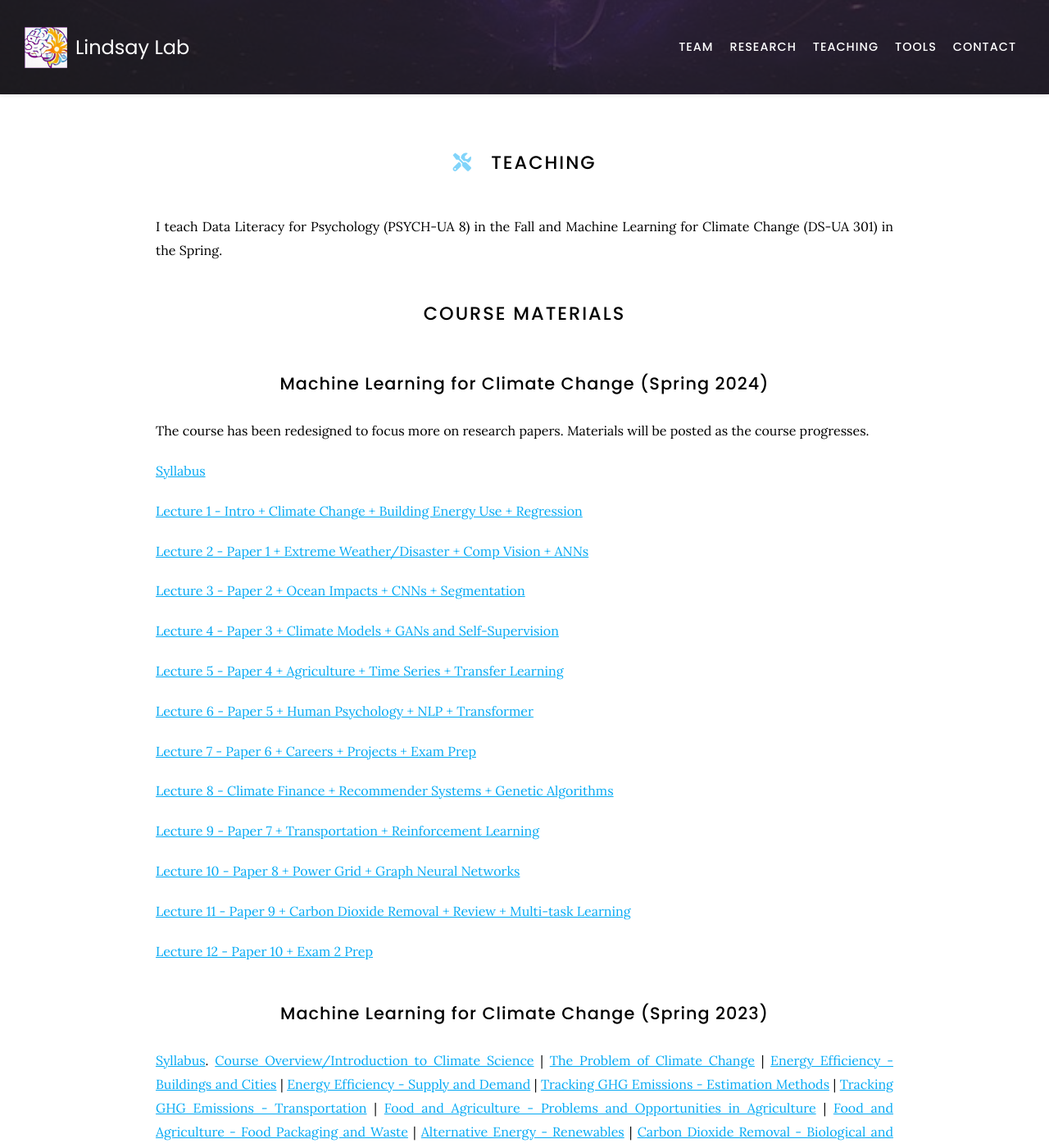
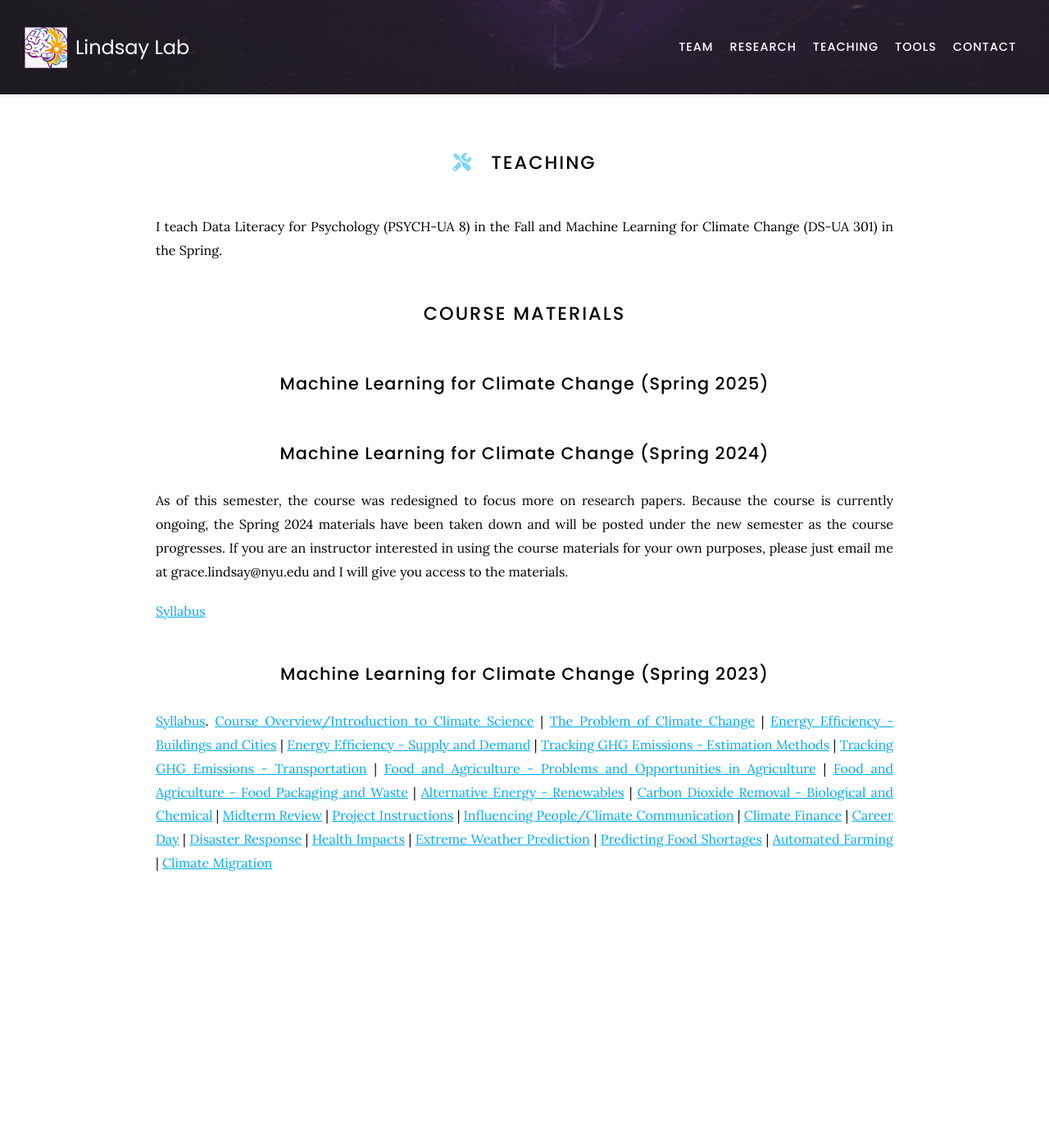
Before and after one commit to Lindsay-Lab/lindsay-lab.github.io, a Jekyll site: the page built from teaching/index.md, in a window 1280 px wide and 1400 px high. Shown: the whole window at 82% size. Built offline with Jekyll 4.4.1, drawn with Linux system fonts in a browser that asks for light colours; nearby versions of some CDN libraries.

Commit message:
Update index.md

```diff
--- a/teaching/index.md
+++ b/teaching/index.md
@@ -10,34 +10,15 @@ nav:
 I teach Data Literacy for Psychology (PSYCH-UA 8) in the Fall and Machine Learning for Climate Change (DS-UA 301) in the Spring.
 
 # Course Materials
+## Machine Learning for Climate Change (Spring 2025)
+
+
+
 ## Machine Learning for Climate Change (Spring 2024)
-The course has been redesigned to focus more on research papers. Materials will be posted as the course progresses.
+As of this semester, the course was redesigned to focus more on research papers. Because the course is currently ongoing, the Spring 2024 materials have been taken down and will be posted under the new semester as the course progresses. If you are an instructor interested in using the course materials for your own purposes, please just email me at grace.lindsay@nyu.edu and I will give you access to the materials.
 
 [Syllabus](https://lindsay-lab.github.io/ClimateML_Lectures/ML%20for%20Climate%20Syllabus%20Spring%2024-3.pdf)
 
-[Lecture 1 - Intro + Climate Change + Building Energy Use + Regression](https://lindsay-lab.github.io/ClimateML_Lectures/Lecture%201%20-%20Intro%20%2B%20Energy%20%2B%20Regression.pdf)
-
-[Lecture 2 - Paper 1 + Extreme Weather/Disaster + Comp Vision + ANNs](https://lindsay-lab.github.io/ClimateML_Lectures/Lecture%202%20-%20Paper%201%20%2B%20Extreme%20Weather%20%2B%20Comp%20Vision.pdf)
-
-[Lecture 3 - Paper 2 + Ocean Impacts + CNNs + Segmentation](https://lindsay-lab.github.io/ClimateML_Lectures/Lecture%203%20-%20Paper%202%20%2B%20Ocean%20Impacts%20%2B%20CNN_Segmentation.pdf)
-
-[Lecture 4 - Paper 3 + Climate Models + GANs and Self-Supervision](https://lindsay-lab.github.io/ClimateML_Lectures/Lecture%204%20-%20Paper%203%20%2B%20Climate%20Models%20%2B%20GANs%20and%20Self-Supervision.pdf)
-
-[Lecture 5 - Paper 4 + Agriculture + Time Series + Transfer Learning](https://lindsay-lab.github.io/ClimateML_Lectures/Lecture%205%20-%20Paper%204%20%2B%20Agriculture%20%2B%20Time%20Series%20%2B%20Transfer%20Learning.pdf)
-
-[Lecture 6 - Paper 5 + Human Psychology + NLP + Transformer](https://lindsay-lab.github.io/ClimateML_Lectures/Lecture%206%20-%20Paper%205%20%2B%20Human%20Psychology%20%2B%20NLP%20%2B%20Transformer.pdf)
-
-[Lecture 7 - Paper 6 + Careers + Projects + Exam Prep](https://lindsay-lab.github.io/ClimateML_Lectures/Lecture%207%20-%20Paper%206%20%2B%20Careers%20%2B%20Projects%20%2B%20Exam%20Prep-1.pdf)
-
-[Lecture 8 - Climate Finance + Recommender Systems + Genetic Algorithms](https://lindsay-lab.github.io/ClimateML_Lectures/Lecture%208%20.pdf)
-
-[Lecture 9 - Paper 7 + Transportation + Reinforcement Learning](https://lindsay-lab.github.io/ClimateML_Lectures/Lecture%209.pdf)
-
-[Lecture 10 - Paper 8 + Power Grid + Graph Neural Networks](https://lindsay-lab.github.io/ClimateML_Lectures/Lecture%2010%20-%20Paper%208%20%2B%20Power%20Grid%20%2B%20Graph%20Neural%20Networks.pdf)
-
-[Lecture 11 - Paper 9 + Carbon Dioxide Removal + Review + Multi-task Learning](https://lindsay-lab.github.io/ClimateML_Lectures/Lecture%2011%20-%20Paper%209%20%2B%20Carbon%20Dioxide%20Removal%20%2B%20Review%20%2B%20Multi-task%20Learning.pdf)
-
-[Lecture 12 - Paper 10 + Exam 2 Prep](https://lindsay-lab.github.io/ClimateML_Lectures/Lecture%2012%20-%20Paper%2010%20%2B%20Exam%202%20Prep.pdf)
 
 ## Machine Learning for Climate Change (Spring 2023)
 [Syllabus](https://lindsay-lab.github.io/ClimateML_Lectures/ML%20for%20Climate%20Syllabus-3.pdf).
```
